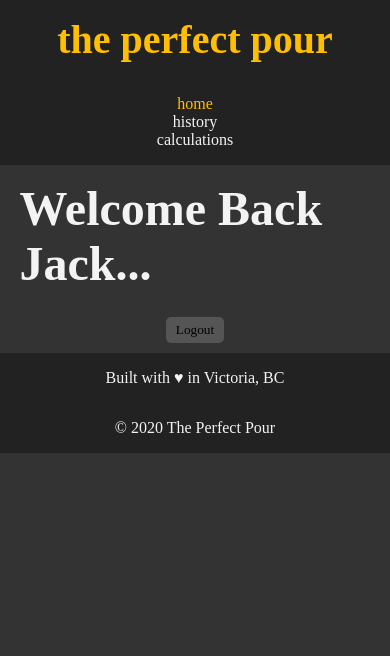
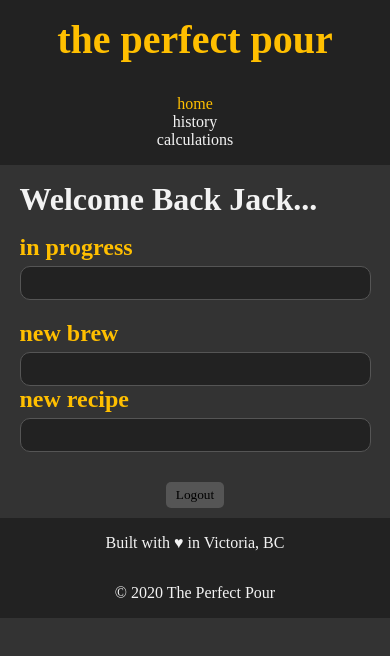
Before and after one commit to JackPlayer/ThePerfectPour, a React (Create React App) app in the folder frontend/perfect-pour/: page /home in a window 390 px wide. Shown: the top 656 px of the page. Built offline with nearby package versions, Linux system fonts and the light colour scheme.

Commit message:
Added home page framework

```diff
--- a/frontend/perfect-pour/src/components/Home.js
+++ b/frontend/perfect-pour/src/components/Home.js
@@ -5,7 +5,29 @@ const Home = ({navList, active}) => {
   const username = "Jack"
   return (
     <Page active={active} pageTitle={`Welcome back ${username}...`} navList={navList}>
+      <div id="home-page">
+        <div id="progress-section">
+          <h2 className="sub-title">In progress</h2>
+            <div className="content-box">
 
+            </div>
+        </div>
+
+        <div id="create-section">
+          <div id="create-brew">
+            <h2 className="sub-title">New Brew</h2>
+            <div className="content-box">
+
+            </div>
+          </div>
+          <div id="create-recipe">
+            <h2 className="sub-title">New Recipe</h2>
+            <div className="content-box">
+
+            </div>
+          </div>
+        </div>
+      </div>
     </Page>
   )
 }
--- a/frontend/perfect-pour/src/styles/main.scss
+++ b/frontend/perfect-pour/src/styles/main.scss
@@ -222,11 +222,22 @@ footer#footer {
      padding: 0.5rem;
 
    }
+  }
+}
 
-   .selected {
-     background-color: $col-dark;
-   }
+// Home Page
+#home-page {
+  #create-section {
+    display: flex;
+    flex-direction: row;
+    justify-content: space-between;
+    > div {
+      width: 45%;
+    }
+  }
 
+  #progress-section {
+    margin-bottom: 20px;
   }
 }
 
@@ -250,6 +261,18 @@ footer#footer {
     }
   }
 
+  #home-page {
+    #create-section {
+      flex-direction: column;
+      margin-bottom: 20px;
+
+      > div {
+        width: 100%;
+      }
+    }
+
+  }
+
   #calculator-page {
     flex-direction: column;
     flex-flow:column-reverse;
@@ -263,6 +286,13 @@ footer#footer {
 @media(max-width: 600px) {
   .container {
     width: 90%;
+    .page-title {
+      font-size: 2rem;
+    }
+
+    .sub-title {
+      font-size: 1.5rem;
+    }
   }
 
   #login-reg-page {
```
